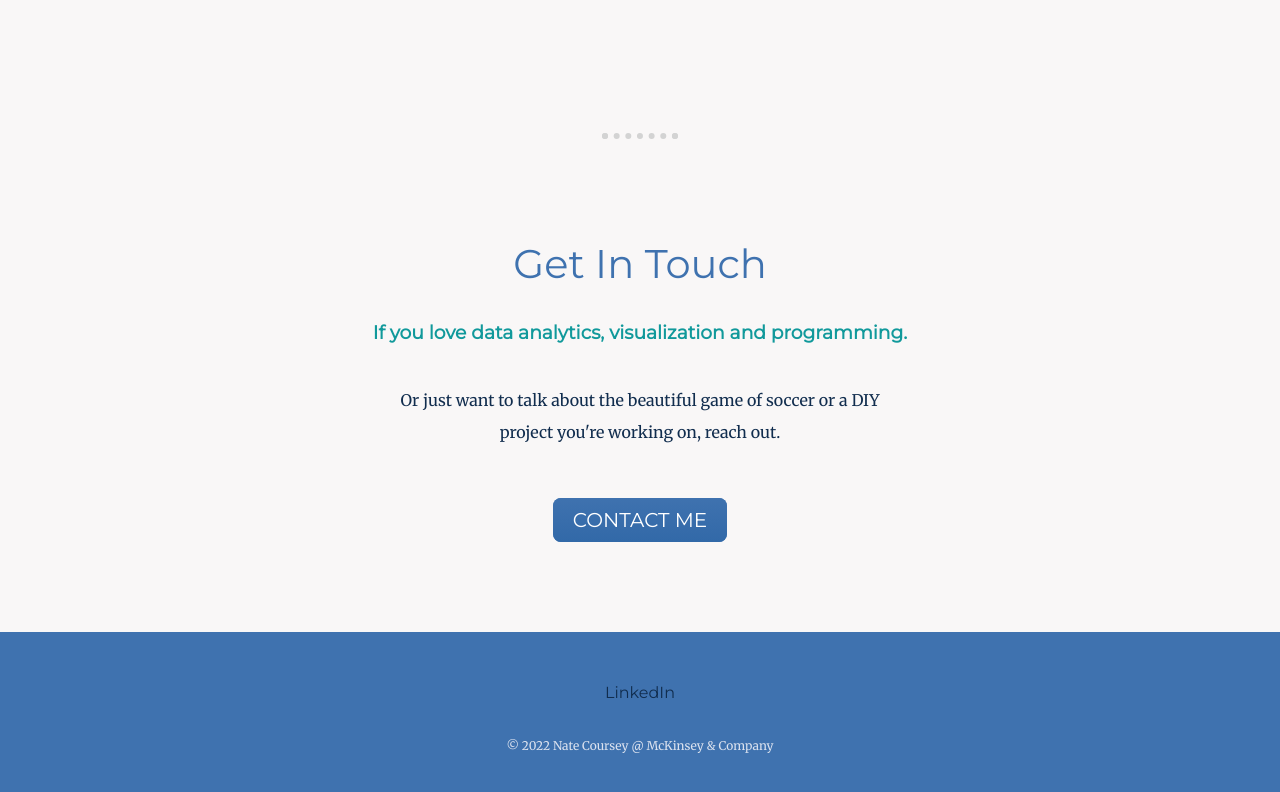
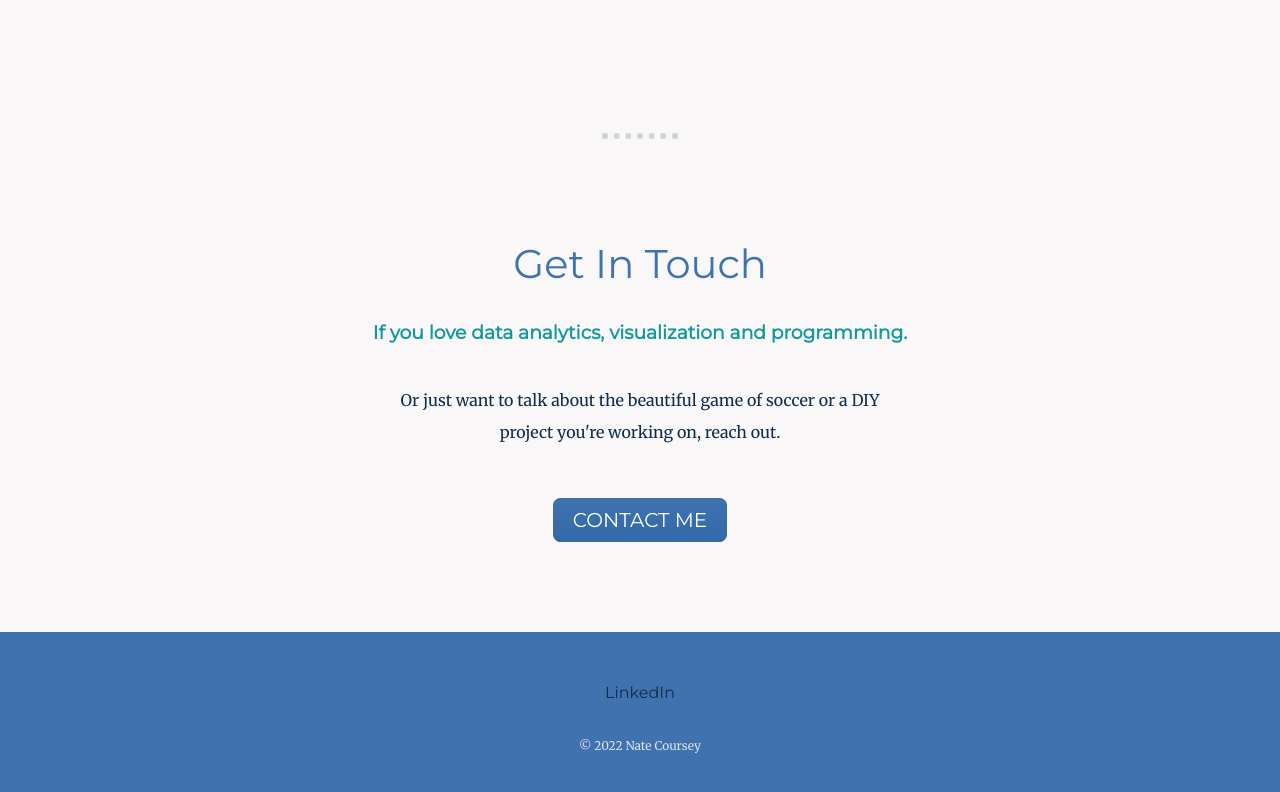
Before and after one commit to natecoursey-mck/css-site, a plain HTML site: page index.html in a window 1280 px wide. Shown: the part 2189-2981 px from the top of the page. Drawn offline with Linux system fonts and the light colour scheme.

Commit message:
adjusting copywrite

```diff
--- a/index.html
+++ b/index.html
@@ -49,7 +49,7 @@
 
       <div class="bottom-container">
         <a class="footer-link" href="https://www.linkedin.com/in/natecoursey/">LinkedIn</a>
-        <p class="copywrite">© 2022 Nate Coursey @ McKinsey & Company</p>
+        <p class="copywrite">© 2022 Nate Coursey</p>
       </div>
 
   </body>
```
